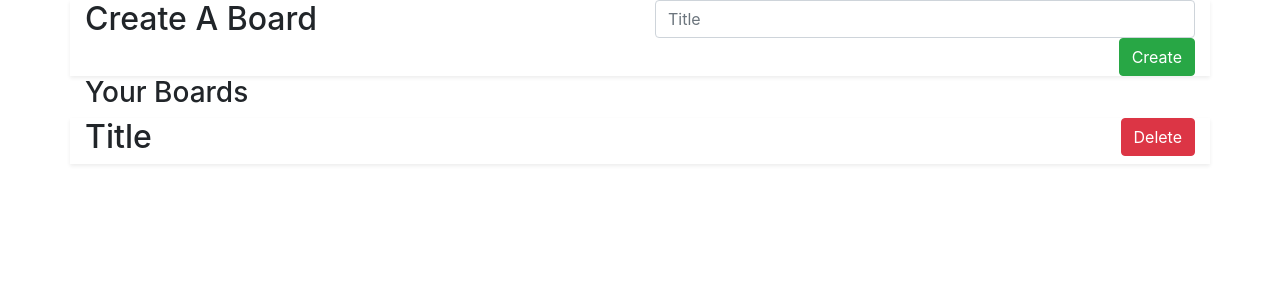
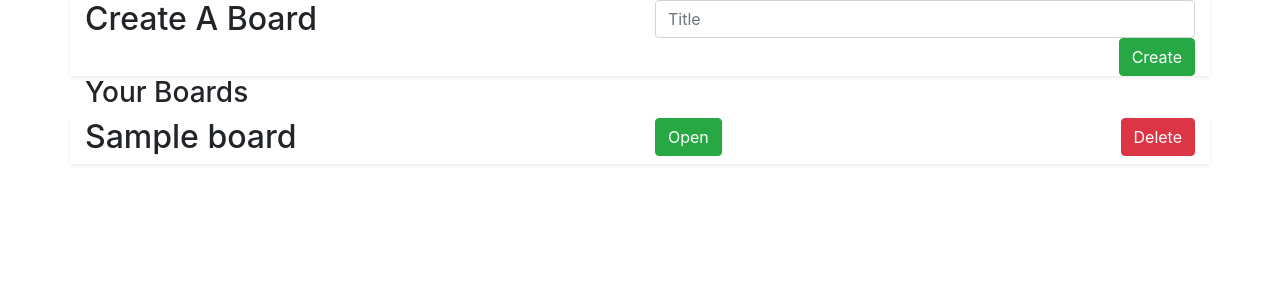
Before and after one commit to ViktorBash/Twizzle, a Django app: page / in a window 1280 px wide. Shown: the part 62-362 px from the top of the page. Run offline with Django 3.2, Linux system fonts and the light colour scheme; a user stored in the database is signed in; tables that the repository leaves empty hold one stand-in row (values such as "Sample post"); some libraries are stand-ins or nearby versions.

Commit message:
Now when logged in, User can see the their boards on the home screen, and nobody elses

```diff
--- a/twizzle/todoboard/templates/todoboard/home.html
+++ b/twizzle/todoboard/templates/todoboard/home.html
@@ -3,7 +3,7 @@
 
     {% if user.is_authenticated %}
         <div class="container">
-    <div class = "row shadow-sm">
+            <div class="row shadow-sm">
                 <div class="col">
                     <h2>Create A Board</h2>
                 </div>
@@ -17,7 +17,8 @@
                 </div>
             </div>
             <h3>Your Boards</h3>
-    <div class = "row shadow-sm">
+        <!--
+            <div class="row shadow-sm">
                 <div class="col">
                     <h2>Title</h2>
                 </div>
@@ -27,7 +28,32 @@
                     </form>
 
                 </div>
+
+            </div> -->
+        {% for board in boards %}
+            <div class="row shadow-sm">
+                <div class="col">
+                    <h2>{{ board.title }}</h2>
                 </div>
+                <div class="col">
+                    <form>
+                        <button type="submit" class="btn btn-danger float-right">Delete</button>
+                    </form>
+                    <form style="float:left;">
+                        <button type="submit" class="btn btn-success float-right">Open</button>
+                    </form>
+
                 </div>
+
+            </div>
+        {% endfor %}
+        </div>
+    {% else %}
+        <li>
+            <a class="nav-link" href="{% url 'login' %}">Login <span class="sr-only">(current)</span></a>
+        </li>
+        <li class="nav-item active">
+            <a class="nav-link" href="{% url 'register' %}">Register <span class="sr-only">(current)</span></a>
+        </li>
     {% endif %}
 {% endblock content %}
--- a/twizzle/todoboard/urls.py
+++ b/twizzle/todoboard/urls.py
@@ -1,7 +1,7 @@
 from django.contrib import admin
 from django.urls import path
-from .views import home
+from .views import home, HomeView
 
 urlpatterns = [
-    path('', home, name='todoboard-home')
+    path('', HomeView.as_view(), name='todoboard-home'),
 ]
--- a/twizzle/todoboard/views.py
+++ b/twizzle/todoboard/views.py
@@ -1,6 +1,42 @@
-from django.shortcuts import render
-
+from django.shortcuts import render, get_object_or_404
+from .models import Board, Items
+from django.views.generic import (ListView,
+                                  DetailView,
+                                  CreateView,
+                                  UpdateView,
+                                  DeleteView,
+                                  )
+from django.contrib.auth.mixins import LoginRequiredMixin, UserPassesTestMixin
+from django.contrib.auth.models import User
+from django.http import HttpResponseRedirect
 
 # Create your views here.
 def home(request):
     return render(request, 'todoboard/home.html')
+
+
+class HomeView(ListView, UserPassesTestMixin):
+    model = Board
+    template_name = "todoboard/home.html"
+    context_object_name = "boards"
+    ordering = ['-date_posted']
+
+    # def test_func(self):
+    #     board = self.get_object()
+    #     if self.request.user == board.author:
+    #         return True
+    #     return False
+
+    def get_queryset(self):
+        return Board.objects.all().filter(author=self.request.user)
+
+    # def get_context_data(self, **kwargs):
+    #     user = get_object_or_404(User, username=self.kwargs.get('username'))
+    #
+    #     context = super(HomeView, self).get_context_data(**kwargs)
+    #     context['board'] = Board.objects.filter(author=user).order_by
+    #     return context
+
+    # def get_queryset(self):
+    #     user = get_object_or_404(User, username=self.kwargs.get('username'))
+    #     return Board.objects.filter(author=user).order_by('-date_posted')
```
Lines whose indentation alone changed are shown as unchanged.
